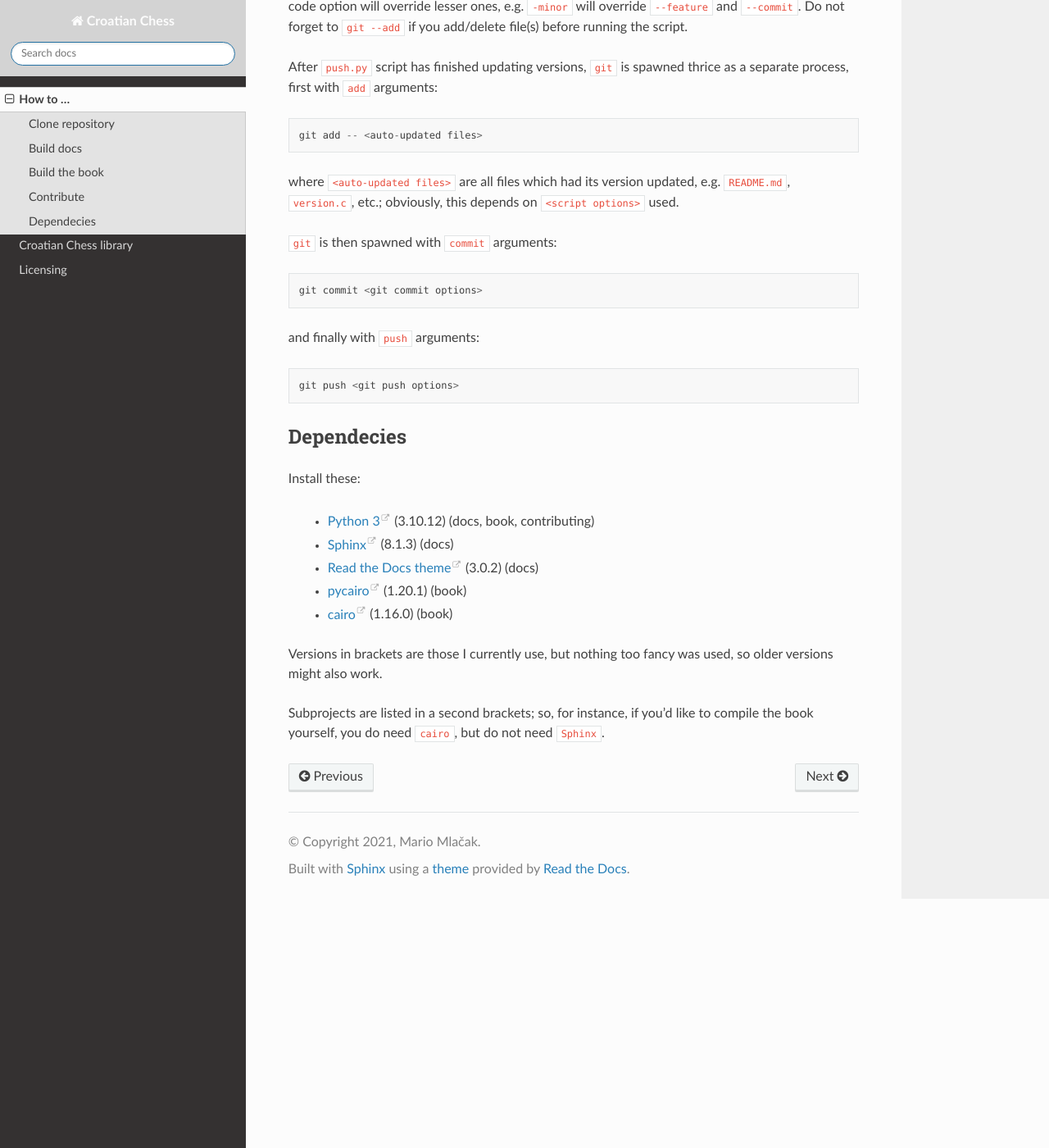
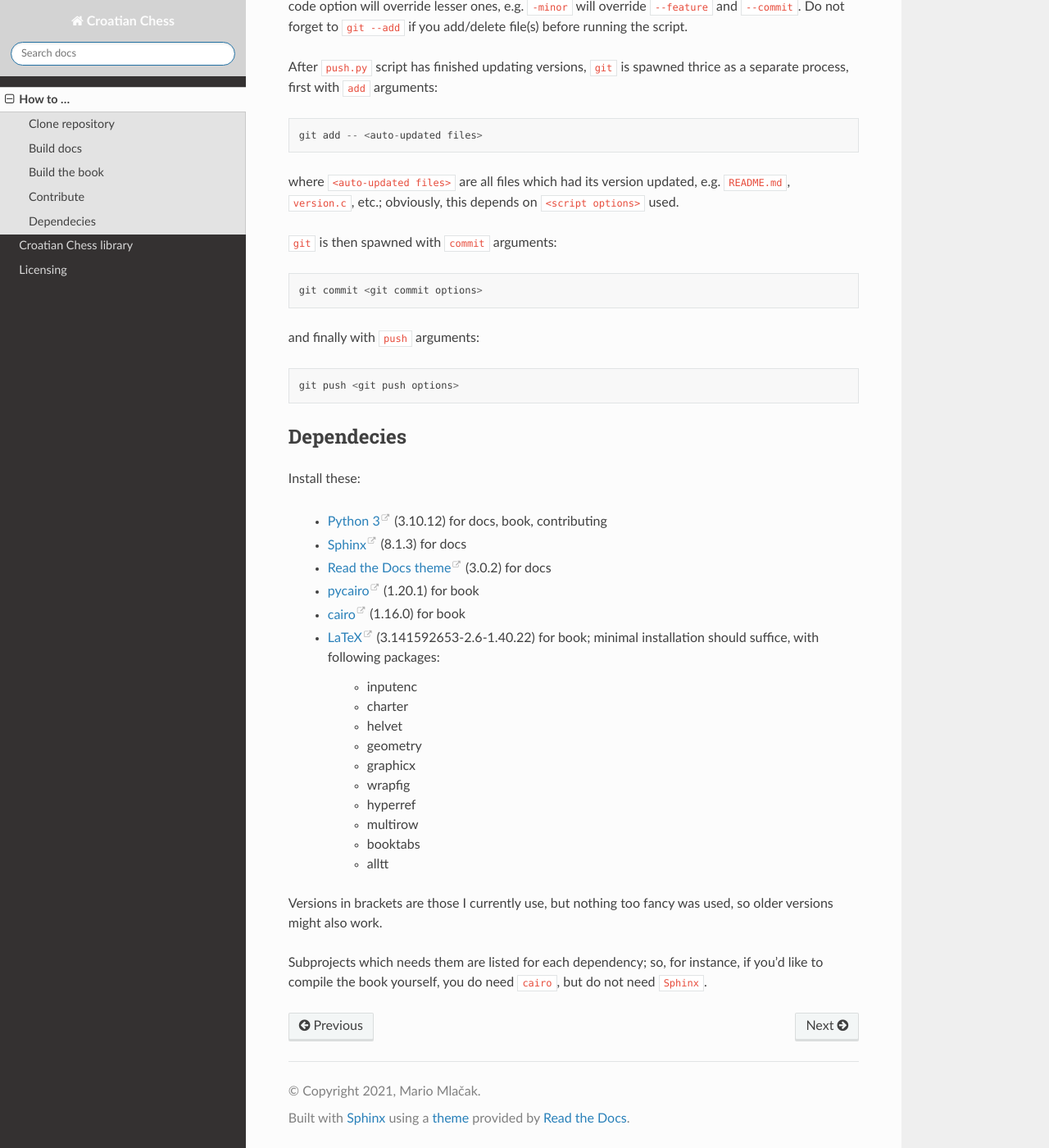
Before and after one commit to mmlacak/crochess, a Sphinx documentation site: the page built from docs/source/howto.rst, in a window 1280 px wide and 1400 px high, scrolled down 2025 px. Shown: the whole window at 82% size. Built offline with Sphinx 7.4.7 and the Read the Docs theme 3.1.0, drawn with Linux system fonts in a browser that asks for light colours.

Commit message:
Updated dependecies in how-to docs.

```diff
--- a/docs/source/howto.rst
+++ b/docs/source/howto.rst
@@ -115,14 +115,28 @@ Dependecies
 
 Install these:
 
-    * `Python 3 <https://www.python.org/>`_ (3.10.12) (docs, book, contributing)
-    * `Sphinx <https://www.sphinx-doc.org/en/master/>`_ (8.1.3) (docs)
-    * `Read the Docs theme <https://github.com/readthedocs/sphinx_rtd_theme>`_ (3.0.2) (docs)
-    * `pycairo <https://pypi.org/project/pycairo/>`_ (1.20.1) (book)
-    * `cairo <https://cairographics.org/>`_ (1.16.0) (book)
+    * `Python 3 <https://www.python.org/>`_ (3.10.12) for docs, book, contributing
+    * `Sphinx <https://www.sphinx-doc.org/en/master/>`_ (8.1.3) for docs
+    * `Read the Docs theme <https://github.com/readthedocs/sphinx_rtd_theme>`_ (3.0.2) for docs
+    * `pycairo <https://pypi.org/project/pycairo/>`_ (1.20.1) for book
+    * `cairo <https://cairographics.org/>`_ (1.16.0) for book
+    * `LaTeX <https://www.latex-project.org/get/>`_ \
+      (3.141592653-2.6-1.40.22) for book; minimal installation should suffice, with following packages:
+
+        - inputenc
+        - charter
+        - helvet
+        - geometry
+        - graphicx
+        - wrapfig
+        - hyperref
+        - multirow
+        - booktabs
+        - alltt
 
 Versions in brackets are those I currently use, but nothing too fancy was used,
 so older versions might also work.
 
-Subprojects are listed in a second brackets; so, for instance, if you'd like to
-compile the book yourself, you do need ``cairo``, but do not need ``Sphinx``.
+Subprojects which needs them are listed for each dependency; so, for instance,
+if you'd like to compile the book yourself, you do need ``cairo``, but do not need
+``Sphinx``.
```
